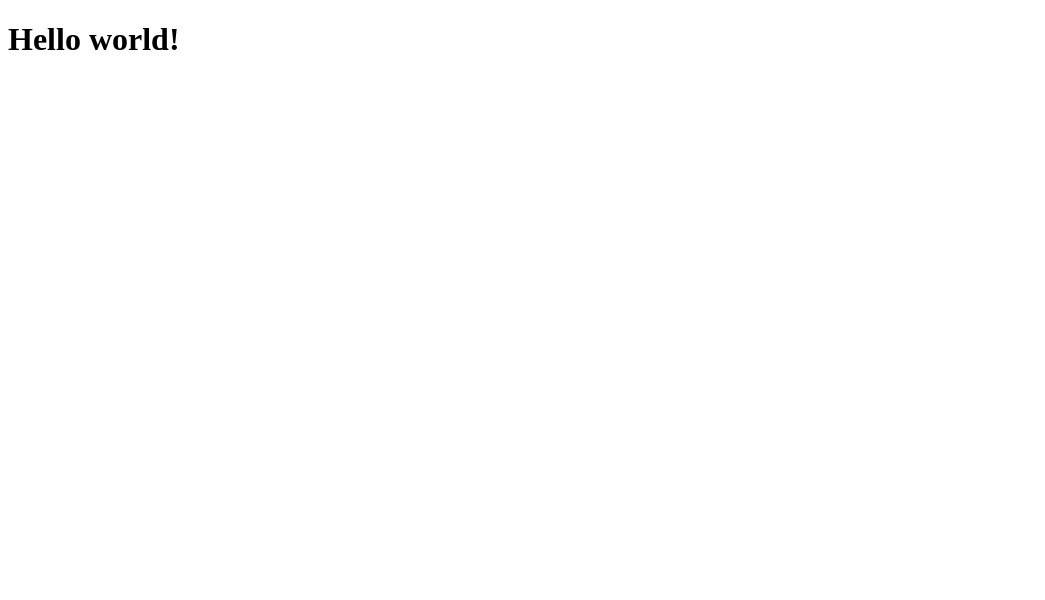
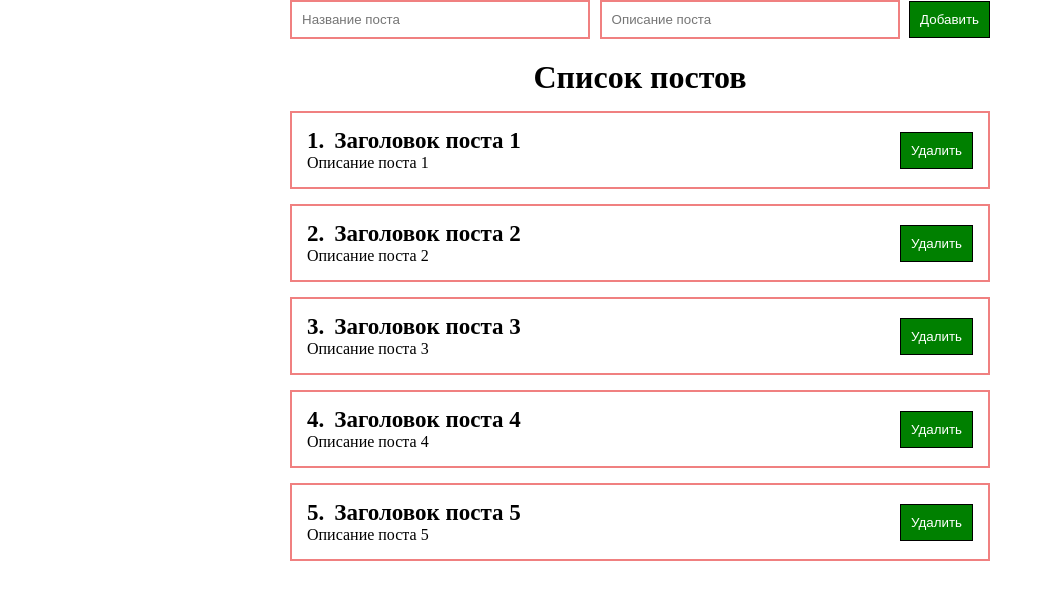
Before and after one commit to TheMarchell0/react-education, a React (Create React App) app: page / in a window 1280 px wide. Shown: the top 600 px of the page, without its empty margins (0-1045 px from the left). Built offline with nearby package versions, Linux system fonts and the light colour scheme.

Commit message:
add components for posts list

```diff
--- a/public/index.html
+++ b/public/index.html
@@ -1,43 +1,14 @@
 <!DOCTYPE html>
-<html lang="en">
+<html lang="ru">
   <head>
     <meta charset="utf-8" />
-    <link rel="icon" href="%PUBLIC_URL%/favicon.ico" />
     <meta name="viewport" content="width=device-width, initial-scale=1" />
-    <meta name="theme-color" content="#000000" />
-    <meta
-      name="description"
-      content="Web site created using create-react-app"
-    />
-    <link rel="apple-touch-icon" href="%PUBLIC_URL%/logo192.png" />
-    <!--
-      manifest.json provides metadata used when your web app is installed on a
-      user's mobile device or desktop. See https://developers.google.com/web/fundamentals/web-app-manifest/
-    -->
-    <link rel="manifest" href="%PUBLIC_URL%/manifest.json" />
-    <!--
-      Notice the use of %PUBLIC_URL% in the tags above.
-      It will be replaced with the URL of the `public` folder during the build.
-      Only files inside the `public` folder can be referenced from the HTML.
-
-      Unlike "/favicon.ico" or "favicon.ico", "%PUBLIC_URL%/favicon.ico" will
-      work correctly both with client-side routing and a non-root public URL.
-      Learn how to configure a non-root public URL by running `npm run build`.
-    -->
-    <title>React App</title>
+    <title>Обучение Реакту</title>
   </head>
   <body>
     <noscript>You need to enable JavaScript to run this app.</noscript>
-    <div id="root"></div>
-    <!--
-      This HTML file is a template.
-      If you open it directly in the browser, you will see an empty page.
-
-      You can add webfonts, meta tags, or analytics to this file.
-      The build step will place the bundled scripts into the <body> tag.
-
-      To begin the development, run `npm start` or `yarn start`.
-      To create a production bundle, use `npm run build` or `yarn build`.
-    -->
+    <div id="root">
+      <!-- Контент -->
+    </div>
   </body>
 </html>
--- a/src/App.js
+++ b/src/App.js
@@ -1,8 +1,58 @@
-import React from 'react';
+import React, { useState } from "react";
+import "./styles/style.css";
+import PostList from "./components/PostList";
+import CreateNewPost from "./components/CreateNewPost";
 
 function App() {
+  const [postsContent, setPostContent] = useState([
+    {
+      id: 1,
+      title: "Заголовок поста 1",
+      description: "Описание поста 1",
+    },
+    {
+      id: 2,
+      title: "Заголовок поста 2",
+      description: "Описание поста 2",
+    },
+    {
+      id: 3,
+      title: "Заголовок поста 3",
+      description: "Описание поста 3",
+    },
+    {
+      id: 4,
+      title: "Заголовок поста 4",
+      description: "Описание поста 4",
+    },
+    {
+      id: 5,
+      title: "Заголовок поста 5",
+      description: "Описание поста 5",
+    },
+  ]); //Допустим, что получаем данные с бэка;
+
+  function newPostFunc(newPost) {
+    setPostContent([...postsContent, newPost]);
+  }
+
+  function removePostFunc(removePostID) {
+    const newPostContent = postsContent.filter((item) => {
+      console.log(removePostID, item.id);
+      return removePostID !== item.id;
+    });
+    setPostContent(newPostContent);
+  }
+
   return (
-    <h1>Hello world!</h1>
+    <>
+      <CreateNewPost newPostFunc={newPostFunc} />
+      <PostList
+        posts={postsContent}
+        removePostFunc={removePostFunc}
+        head={"Список постов"}
+      />
+    </>
   );
 }
 
--- /dev/null
+++ b/src/components/CreateNewPost.jsx
@@ -0,0 +1,39 @@
+import React, { useState } from "react";
+import CustomButton from "./UI/button/CustomButton";
+import CustomInput from "./UI/input/CustomInput";
+
+function CreateNewPost({ newPostFunc }) {
+  const [newPost, setNewPost] = useState({ title: "", description: "" });
+
+  function addPost(e) {
+    e.preventDefault();
+    if (newPost.title.length === 0 || newPost.description.length === 0) {
+      return;
+    }
+    newPostFunc({ id: Date.now(), ...newPost });
+    setNewPost({ title: "", description: "" });
+  }
+
+  return (
+    <form>
+      <CustomInput
+        type="text"
+        placeholder="Название поста"
+        required
+        value={newPost.title}
+        onChange={(e) => setNewPost({ ...newPost, title: e.target.value })}
+      />
+      <CustomInput
+        type="text"
+        placeholder="Описание поста"
+        value={newPost.description}
+        onChange={(e) =>
+          setNewPost({ ...newPost, description: e.target.value })
+        }
+      />
+      <CustomButton onClick={addPost}>Добавить</CustomButton>
+    </form>
+  );
+}
+
+export default CreateNewPost;
--- /dev/null
+++ b/src/components/PostItem.jsx
@@ -0,0 +1,21 @@
+import React from "react";
+import CustomButton from "./UI/button/CustomButton";
+
+const PostItem = ({ ...data }) => {
+  return (
+    <li className="posts__item">
+      <div className="posts__item-content">
+        <div className="posts__item-head">
+          <p>{data.number}.</p>
+          <h2>{data.title}</h2>
+        </div>
+        <p>{data.description}</p>
+      </div>
+      <CustomButton onClick={() => data.removePostFunc(data.id)}>
+        Удалить
+      </CustomButton>
+    </li>
+  );
+};
+
+export default PostItem;
--- /dev/null
+++ b/src/components/PostList.jsx
@@ -0,0 +1,26 @@
+import React from "react";
+import PostItem from "./PostItem";
+
+const PostList = ({ posts, head, removePostFunc }) => {
+  return (
+    <>
+      <h1 className="title">{head}</h1>
+      <ul className="posts">
+        {posts.map((item, index) => {
+          return (
+            <PostItem
+              title={item.title}
+              description={item.description}
+              number={index + 1}
+              id={item.id}
+              key={index}
+              removePostFunc={removePostFunc}
+            />
+          );
+        })}
+      </ul>
+    </>
+  );
+};
+
+export default PostList;
--- /dev/null
+++ b/src/components/UI/button/CustomButton.jsx
@@ -0,0 +1,12 @@
+import React from "react";
+import classes from "./CustomButton.module.css";
+
+function CustomButton({ children, ...props }) {
+  return (
+    <button {...props} className={classes.customButton}>
+      {children}
+    </button>
+  );
+}
+
+export default CustomButton;
--- /dev/null
+++ b/src/components/UI/button/CustomButton.module.css
@@ -0,0 +1,16 @@
+.customButton {
+  background: green;
+  color: white;
+  padding: 10px;
+  border: 1px solid black;
+  cursor: pointer;
+  transition: 0.3s linear;
+}
+
+.customButton:hover {
+  opacity: 0.8;
+}
+
+.customButton:disabled {
+  opacity: 0.1;
+}
--- /dev/null
+++ b/src/components/UI/input/CustomInput.jsx
@@ -0,0 +1,8 @@
+import React from "react";
+import classes from "./CustomInput.module.css";
+
+function CustomInput(props) {
+  return <input {...props} className={classes.customInput} />;
+}
+
+export default CustomInput;
--- /dev/null
+++ b/src/components/UI/input/CustomInput.module.css
@@ -0,0 +1,8 @@
+.customInput {
+  width: 100%;
+  border: 2px solid lightcoral;
+  max-width: 300px;
+  padding: 10px;
+  outline: none;
+  position: relative;
+}
--- a/src/index.js
+++ b/src/index.js
@@ -1,8 +1,5 @@
-import React from 'react';
-import ReactDOM from 'react-dom/client';
-import App from './App';
+import React from "react";
+import ReactDOM from "react-dom/client";
+import App from "./App";
 
-const root = ReactDOM.createRoot(document.getElementById('root'));
-root.render(
-    <App />
-);
+ReactDOM.createRoot(document.getElementById("root")).render(<App />);
--- /dev/null
+++ b/src/styles/style.css
@@ -0,0 +1,56 @@
+* {
+  margin: 0;
+  padding: 0;
+  box-sizing: border-box;
+}
+
+#root {
+  max-width: 700px;
+  width: 100%;
+  margin: 0 auto;
+}
+
+form {
+  display: flex;
+  align-items: center;
+  justify-content: space-between;
+  margin-bottom: 20px;
+}
+
+.title {
+  text-align: center;
+  margin-bottom: 15px;
+}
+
+.posts {
+  margin-bottom: 15px;
+}
+
+.posts__item {
+  display: flex;
+  justify-content: space-between;
+  align-items: center;
+  border: 2px solid lightcoral;
+  padding: 15px;
+  margin-bottom: 15px;
+}
+
+.posts__item-head {
+  display: flex;
+  justify-content: space-between;
+  align-items: center;
+}
+
+.posts__item-head h2,
+.posts__item-head p {
+  font-size: 23px;
+  font-weight: bold;
+}
+
+.posts__item-head h2 {
+  margin-left: 10px;
+}
+
+.posts__item:last-child {
+  margin-bottom: 0;
+}
```
